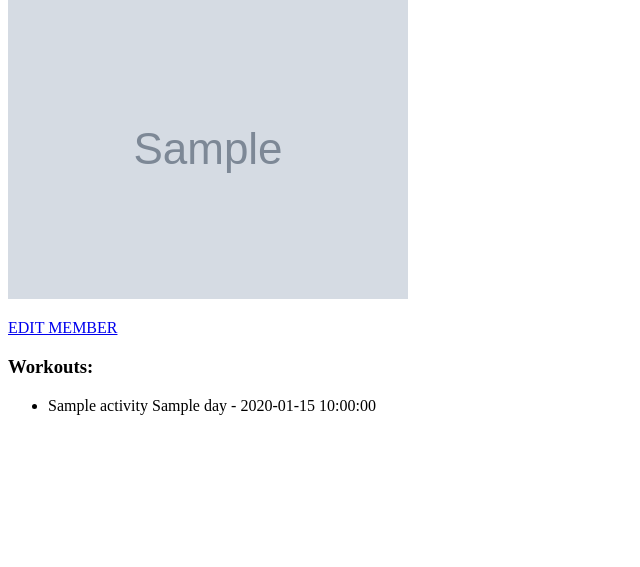
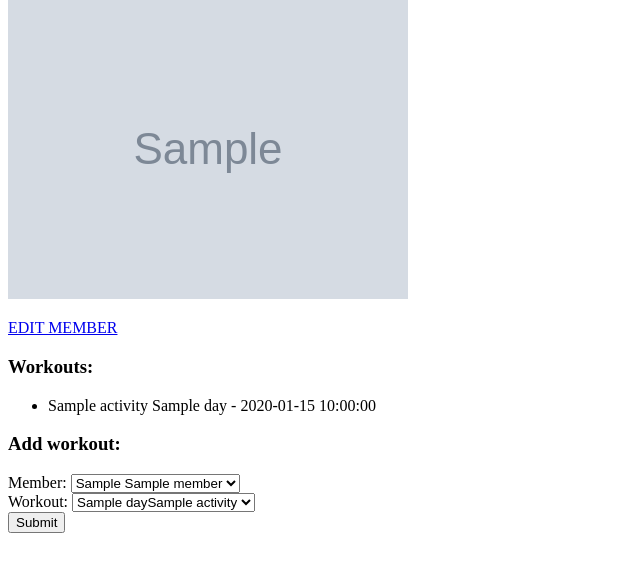
Before and after one commit to seriouspig/Gym_Manager_testing, a Flask app: page /members/1 in a window 1280 px wide. Shown: the part 233-800 px from the top of the page, without its empty margins (0-640 px from the left). Run offline with Flask 2, Linux system fonts and the light colour scheme; a database or web service that is not in the repository returns one stand-in record (Sample ...); some libraries are stand-ins or nearby versions.

Commit message:
After Chris SQL fix

```diff
--- a/controllers/member_controller.py
+++ b/controllers/member_controller.py
@@ -3,6 +3,8 @@ from flask import Flask, render_template, request, redirect
 from flask import Blueprint
 from models.member import Member
 import repositories.member_repository as member_repository
+import repositories.workout_repository as workout_repository
+import repositories.booking_repository as booking_repository
 
 members_blueprint = Blueprint("members", __name__)
 
@@ -32,11 +34,21 @@ def create_member():
 
     return redirect('/members')
 
-@members_blueprint.route("/members/<id>")
+@members_blueprint.route("/members/<id>", methods=["GET"])
 def show(id):
     member = member_repository.select(id)
     found_workouts = member_repository.workouts(member)
-    return render_template("members/show.html", member=member, workouts=found_workouts)
+    all_workouts = workout_repository.select_all()
+    possible_workouts = workout_repository.available_workouts(member)
+
+    # adding workout
+    # workout_id = request.form['workout_id']
+    # workout = workout_repository.select(workout_id)
+    # booking = Booking(member, workout)
+    # booking_repository.save(booking)
+
+
+    return render_template("members/show.html", member=member, workouts=found_workouts, all_workouts=all_workouts, possible_workouts=possible_workouts)
 
 @members_blueprint.route("/members/<id>/edit")
 def edit_member(id):
--- a/repositories/workout_repository.py
+++ b/repositories/workout_repository.py
@@ -87,3 +87,25 @@ def members(workout):
             )
         members.append(member)
     return members
+
+def available_workouts(member):
+    values = [member.id]
+    sql = """ SELECT * FROM workouts
+            EXCEPT
+            SELECT workouts.* FROM workouts
+            INNER JOIN bookings
+            ON bookings.workout_id = workouts.id
+            WHERE member_id = %s"""
+    results = run_sql(sql, values)
+
+    workouts= []
+    for row in results:
+        activity = activity_repository.select(row["activity_id"])
+        workout = Workout(
+        activity,
+        row['day'],
+        row['time'],
+        row['capacity']
+        )
+        workouts.append(workout)
+    return workouts
--- a/templates/members/show.html
+++ b/templates/members/show.html
@@ -27,5 +27,51 @@
     </li>
 {% endfor %}
 </ul>
+<h3>Add workout:</h3>
+
+
+<form action="/bookings" method="POST">
+    <div>
+        <label for="member">Member:</label>
+        <select name="member_id" id="member">
+            <option value="{{member.id}}">
+                {{member.first_name}} {{member.second_name}}
+            </option>
+        </select>
+    </div>
+    <div>
+        <label for="workout">Workout:</label>
+        <select name="workout_id" id="workout">
+            {% for workout in possible_workouts %}
+                <option value="{{workout.id}}">
+                    {{workout.day}}{{workout.activity.name}}
+                </option>
+            {% endfor %}
+        </select>
+    </div>
+    <div>
+        <input type="submit">
+    </div>
+
+
+    <!-- <form action="/bookings" method="POST">
+
+        <div>
+            <label for="workout">Workout:</label>
+            <select name="workout_id" id="workout">
+                {% for workout in workouts %}
+                <option value="{{workout.id}}">
+                    {{workout.day}}{{workout.activity.name}}
+                </option>
+                {% endfor %}
+            </select>
+        </div> -->
+        <!-- <div>
+            <input type="submit">
+        </div> -->
+
+
+
+</form>
 
 {% endblock %}
```
